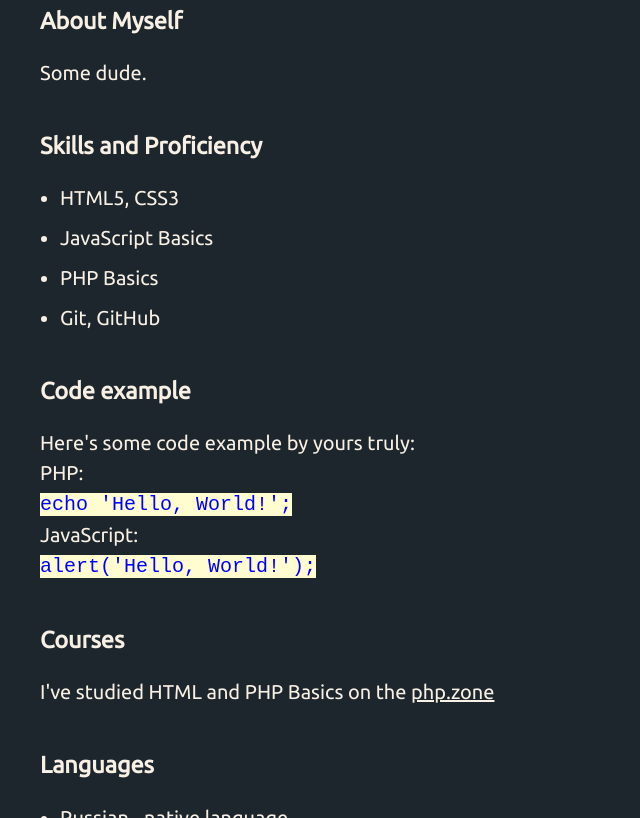
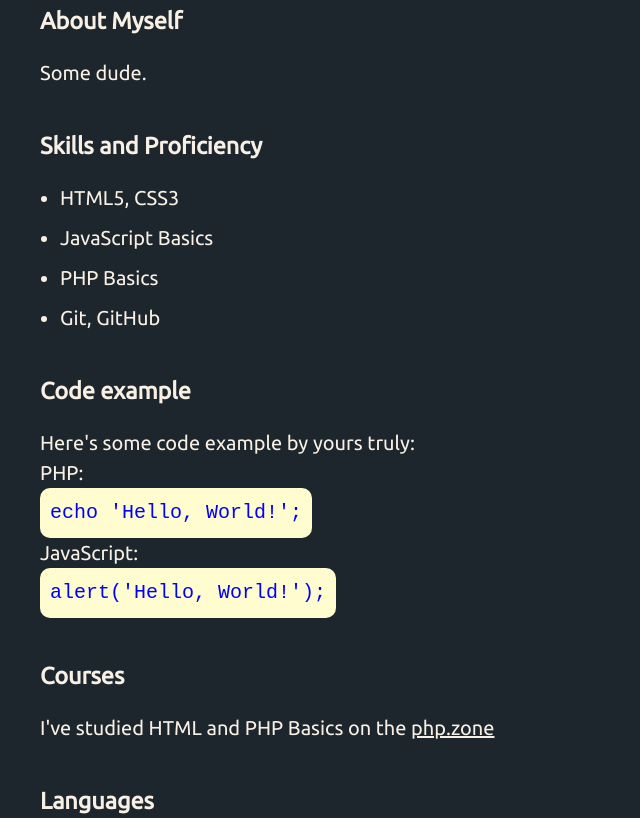
Before and after one commit to GitRyb/rsschool-cv, a plain HTML site: page index.html in a window 1280 px wide. Shown: the part 359-1177 px from the top of the page, without its empty margins (0-640 px from the left). Drawn offline with Linux system fonts and the light colour scheme.

Commit message:
feat: add div "code-example" and styles for it

```diff
--- a/css/style.css
+++ b/css/style.css
@@ -12,9 +12,12 @@ section {
   margin-left: 40px;
 }
 
-code {
+.code-example {
+  display: inline-block;
+  padding: 10px 10px;
 	color: blue;
 	background-color: #FFFDD0;
+  border-radius: 10px;
 }
 
 .navigation {
--- a/index.html
+++ b/index.html
@@ -53,11 +53,15 @@
             <p>Here's some code example by yours truly:</p>
             <p>PHP:</p>
             <code>
-                echo 'Hello, World!';
+                <div class="code-example">
+                    echo 'Hello, World!';
+                </div>
             </code>
             <p>JavaScript:</p>
             <code>
-                alert('Hello, World!');
+                <div class="code-example">
+                    alert('Hello, World!');
+                </div>
             </code>
         </section>
 
```
